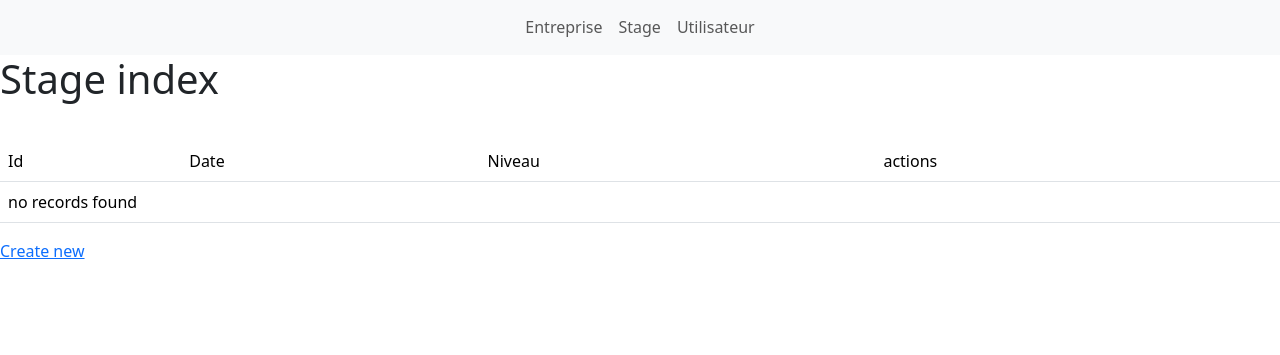
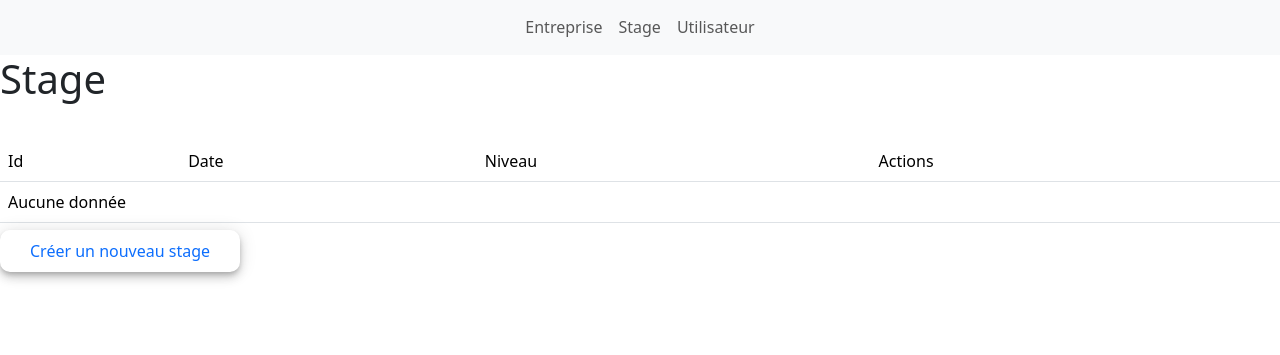
Before and after one commit to ProjetBDH/GestionStage, a Symfony app: template templates/stage/index.html.twig in a window 1280 px wide. Shown: the part 201-556 px from the top of the page. Run offline with Twig, Linux system fonts and the light colour scheme; the template is opened without the code that fills it, so the values that code supplies are empty; some libraries are stand-ins or nearby versions.

Commit message:
Update Style Stage

```diff
--- a/templates/stage/_delete_form.html.twig
+++ b/templates/stage/_delete_form.html.twig
@@ -1,5 +1,5 @@
 <form method="post" action="{{ path('app_stage_delete', {'id': stage.id}) }}"
       onsubmit="return confirm('Are you sure you want to delete this item?');">
     <input type="hidden" name="_token" value="{{ csrf_token('delete' ~ stage.id) }}">
-    <button class="btn">Delete</button>
+    <button class="boutton">Supprimer</button>
 </form>
--- a/templates/stage/_form.html.twig
+++ b/templates/stage/_form.html.twig
@@ -1,4 +1,4 @@
 {{ form_start(form) }}
     {{ form_widget(form) }}
-<button class="btn">{{ button_label|default('Save') }}</button>
+<button class="boutton">{{ button_label|default('Save') }}</button>
 {{ form_end(form) }}
--- a/templates/stage/edit.html.twig
+++ b/templates/stage/edit.html.twig
@@ -3,11 +3,11 @@
 {% block title %}Edit Stage{% endblock %}
 
 {% block body %}
-    <h1>Edit Stage</h1>
+    <h1>Edition Stage</h1>
 
     {{ include('stage/_form.html.twig', {'button_label': 'Update'}) }}
 
-    <a href="{{ path('app_stage_index') }}">back to list</a>
+    <a href="{{ path('app_stage_index') }}" class="boutton">Retour à la liste</a>
 
     {{ include('stage/_delete_form.html.twig') }}
 {% endblock %}
--- a/templates/stage/index.html.twig
+++ b/templates/stage/index.html.twig
@@ -3,7 +3,7 @@
 {% block title %}Stage index{% endblock %}
 
 {% block body %}
-    <h1>Stage index</h1>
+    <h1>Stage</h1>
 
     <table class="table">
         <thead>
@@ -11,7 +11,7 @@
             <th>Id</th>
             <th>Date</th>
             <th>Niveau</th>
-            <th>actions</th>
+            <th>Actions</th>
         </tr>
         </thead>
         <tbody>
@@ -21,17 +21,17 @@
                 <td>{{ stage.date }}</td>
                 <td>{{ stage.niveau }}</td>
                 <td>
-                    <a href="{{ path('app_stage_show', {'id': stage.id}) }}">show</a>
-                    <a href="{{ path('app_stage_edit', {'id': stage.id}) }}">edit</a>
+                    <a href="{{ path('app_stage_show', {'id': stage.id}) }}" class="boutton">Voir</a>
+                    <a href="{{ path('app_stage_edit', {'id': stage.id}) }}" class="boutton">Editer</a>
                 </td>
             </tr>
         {% else %}
             <tr>
-                <td colspan="4">no records found</td>
+                <td colspan="4">Aucune donnée</td>
             </tr>
         {% endfor %}
         </tbody>
     </table>
 
-    <a href="{{ path('app_stage_new') }}">Create new</a>
+    <a href="{{ path('app_stage_new') }}" class="boutton">Créer un nouveau stage</a>
 {% endblock %}
--- a/templates/stage/new.html.twig
+++ b/templates/stage/new.html.twig
@@ -3,9 +3,9 @@
 {% block title %}New Stage{% endblock %}
 
 {% block body %}
-    <h1>Create new Stage</h1>
+    <h1>Nouveau Stage</h1>
 
     {{ include('stage/_form.html.twig') }}
 
-    <a href="{{ path('app_entreprise_index') }}">back to list</a>
+    <a href="{{ path('app_entreprise_index') }}" class="boutton">Retour à la liste</a>
 {% endblock %}
```
Also changed, not shown: templates/stage/show.html.twig (+9 -4 lines).
